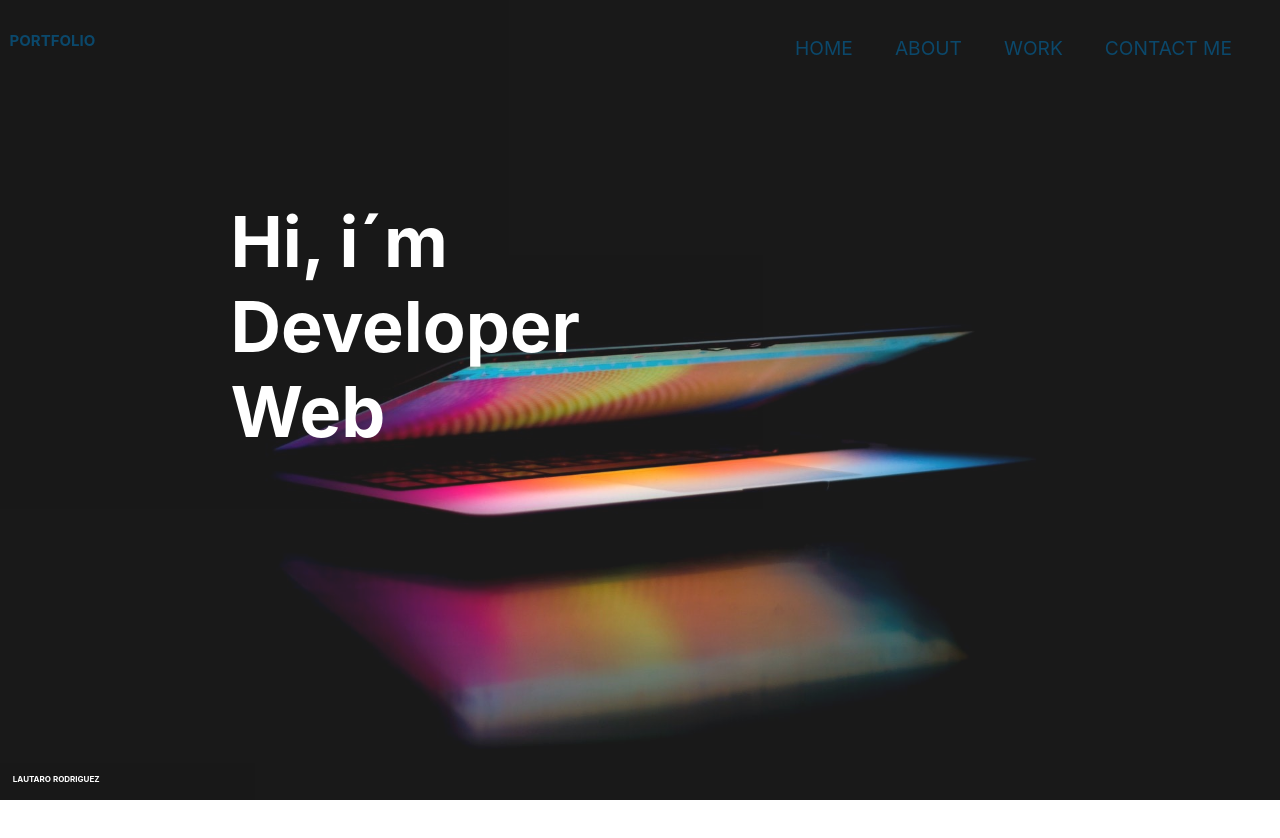
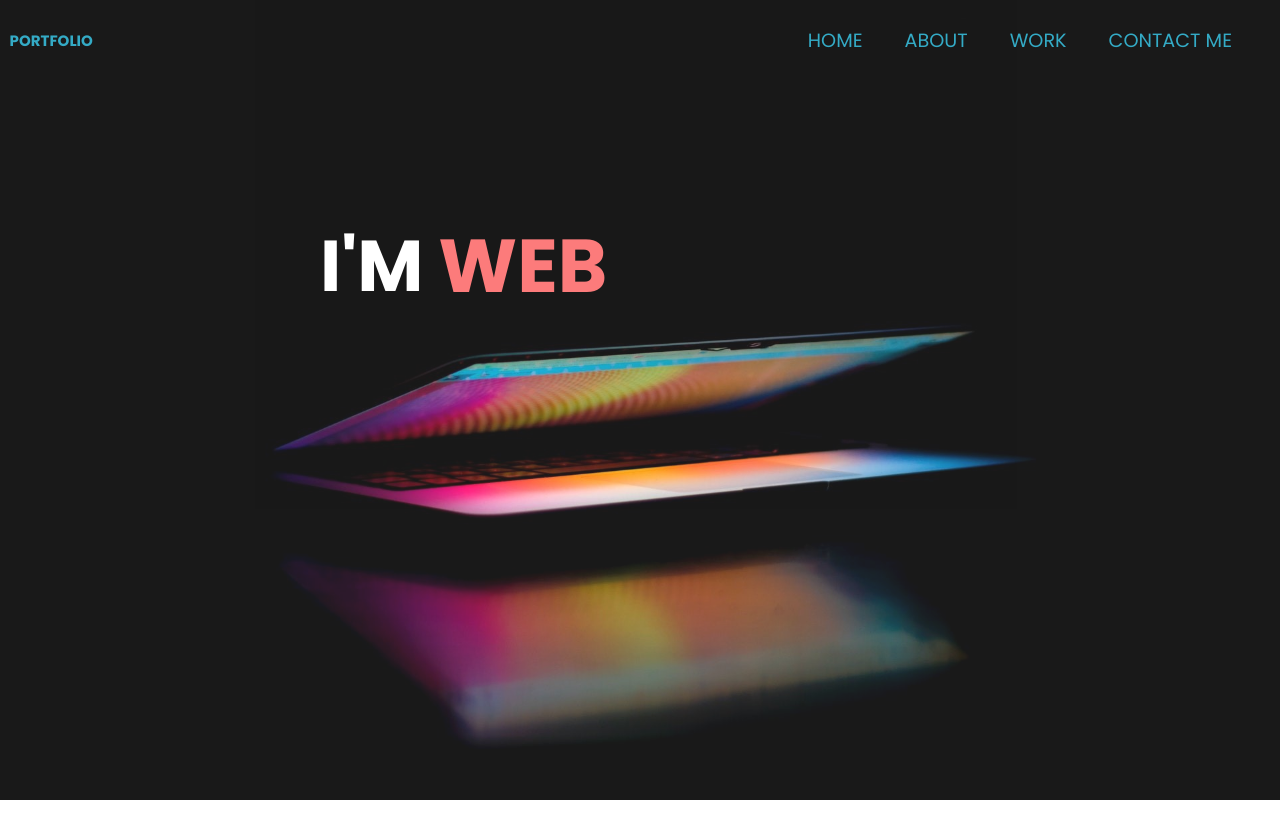
Before and after one commit to lautarodriguez7/portfolio, a React (Create React App) app: page / in a window 1280 px wide. Shown: the top 838 px of the page. Built offline with nearby package versions, Linux system fonts and the light colour scheme.

Commit message:
home completed

```diff
--- a/src/components/home/Home.jsx
+++ b/src/components/home/Home.jsx
@@ -5,8 +5,15 @@ const presentation = () => {
     return (
         <div className='presentation'>
             <div className='container-presentation'>
-                    <h2>Hi, i´m Developer Web</h2>
-                    <span>LAUTARO RODRIGUEZ</span>
+                <div className='title'>
+                    <div class="wrapper">
+                    <div class="static-txt"><h2>I'M</h2></div>
+                        <ul class="dynamic-txts">
+                            <li><h2>LAUTARO RODRIGUEZ</h2></li>
+                            <li><h2>A DEVELOPER WEB</h2></li>
+                        </ul>
+                    </div>
+                </div>
             </div>
         </div>
     )
--- a/src/components/home/home.css
+++ b/src/components/home/home.css
@@ -1,3 +1,66 @@
+/* text dinamic */
+@import url('https://fonts.googleapis.com/css2?family=Poppins:wght@200;300;400;500;600;700&display=swap');
+*{
+  margin: 0;
+  padding: 0;
+  box-sizing: border-box;
+  font-family: 'Poppins', sans-serif;
+}
+body{
+  align-items: center;
+  justify-content: center;
+  min-height: 100vh;
+}
+.wrapper{
+  display: flex;
+  align-items: center;
+}
+
+.wrapper .dynamic-txts{
+  margin-left: 15px;
+  height: 90px;
+  line-height: 90px;
+  overflow: hidden;
+}
+.dynamic-txts li h2{
+  list-style: none;
+  color: #FC6D6D;
+  font-size: 75px;
+  font-weight: bold;
+  position: relative;
+  top: 0;
+  animation: slide 7s steps(4) infinite;
+}
+@keyframes slide {
+  100%{
+    top: -360px;
+  }
+}
+.dynamic-txts li span{
+  position: relative;
+  margin: 5px 0;
+  line-height: 90px;
+}
+.dynamic-txts li span::after{
+  content: "";
+  position: absolute;
+  left: 0;
+  height: 100%;
+  width: 100%;
+  background: #343F4F;
+  border-left: 2px solid #FC6D6D;
+  animation: typing 5s steps(10) infinite;
+}
+@keyframes typing {
+  40%, 60%{
+    left: calc(100% + 30px);
+  }
+  100%{
+    left: 0;
+  }
+}
+/* finish text dinamic */
+
 .presentation {
     background-image: url(/src/assets/home/1.jpg);
     width: 100%;
@@ -16,25 +79,15 @@
     position: absolute;
 }
 
-.container-presentation h2 {
-
+.title {
     position: absolute;
-    font-size: 70px;
-    margin-bottom: 4.5%;
-    left: 18%;
-    right: 60%;
-    bottom: 36%;
+    font-size: 48px;
+    left: 25%;
+    right: 20%;
+    bottom: 60%;
 }
 
-.container-presentation span {
-    position: absolute;
-    bottom: 2%;
-    left: 1%;
-    font-size: 8px;
-    color: #fff;
-}
-
-.container-presentation h2, span {
+.container-presentation h2 {
     color: white;
     font-weight: bold;
 }
--- a/src/components/navbar/navbar.css
+++ b/src/components/navbar/navbar.css
@@ -13,10 +13,7 @@
   }
 
   .navbar.active {
-    /* background: #1791f5; */
     transition: all 1s ease-in-out;
-    /* box-shadow: 2px 2px 4px #0d013a; */
-    /* -moz-box-shadow: 2px 2px 4px #0d013a; */
   }
 
   .navbar-container {
@@ -30,7 +27,7 @@
   .navbar-container span {
         font-size: 15px;
         font-weight: bold;
-        color: #0B486B;
+        color: #34abc6;
   }
 
   .fa-typo3 {
@@ -54,7 +51,7 @@
   }
 
   .nav-links {
-    color: #47c7e0;
+    color: #0B486B;
     display: flex;
     align-items: center;
     text-decoration: none;
@@ -63,7 +60,7 @@
   }
 
   .nav-links-active {
-    color: #0B486B;
+    color: #34abc6;
     display: flex;
     align-items: center;
     text-decoration: none;
@@ -75,14 +72,11 @@
   }
 
   .nav-links-active:hover, .nav-links:hover {
-    /* border-bottom: 3px solid #47c7e0;
-    transition: all 0.2s ease-out; */
-    background-color: #F56217;
+    background-color: #FC6D6D;
+    padding: 1rem;
     visibility: hidden;
-    /* -webkit-transform: scaleX(0); */
     transform: rotate(50deg);
     transform-origin: center;
-    /* -webkit-transition: all 0.3s ease-in-out 0s; */
     transition: all 2s ease-in-out 0.1s;
   }
 
```
